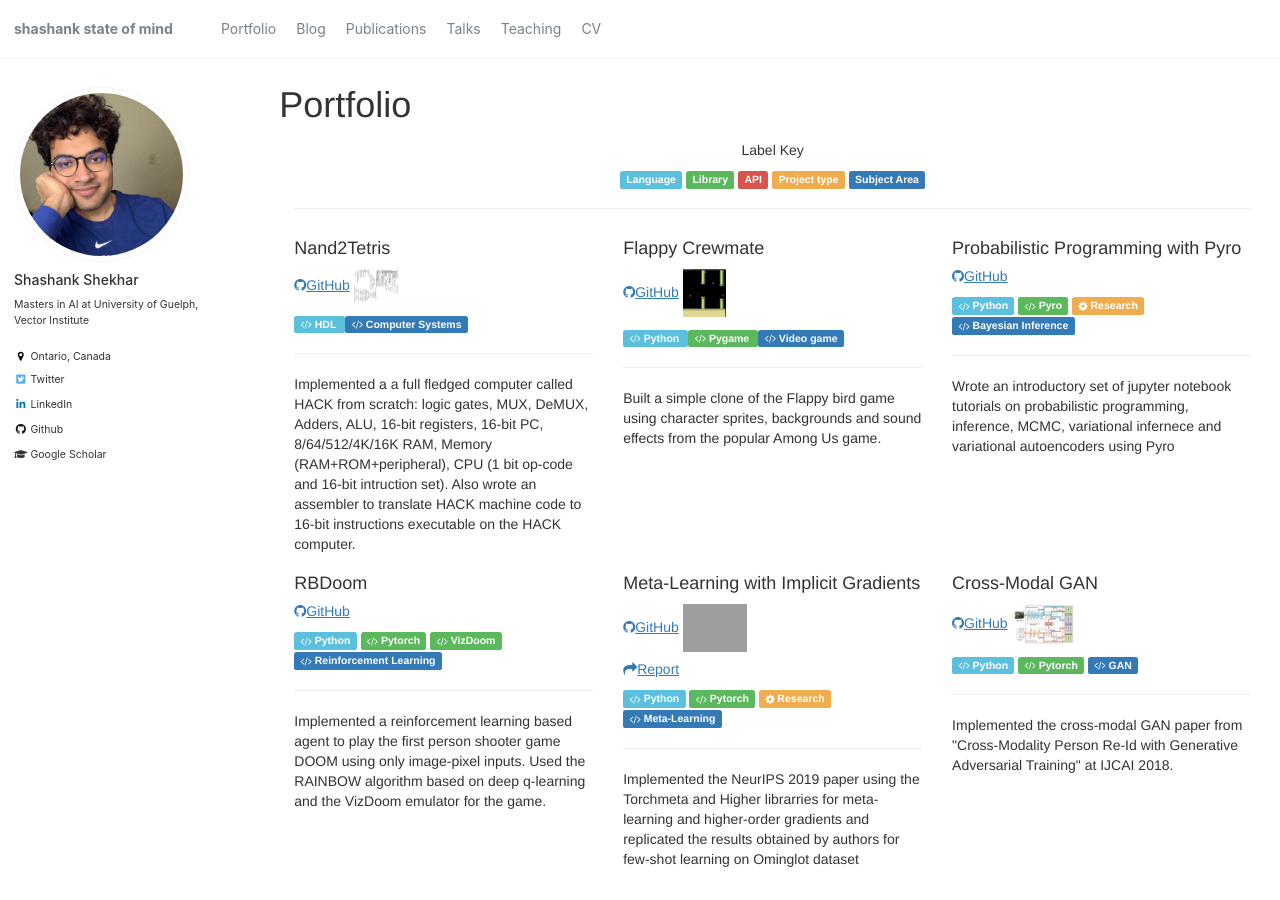
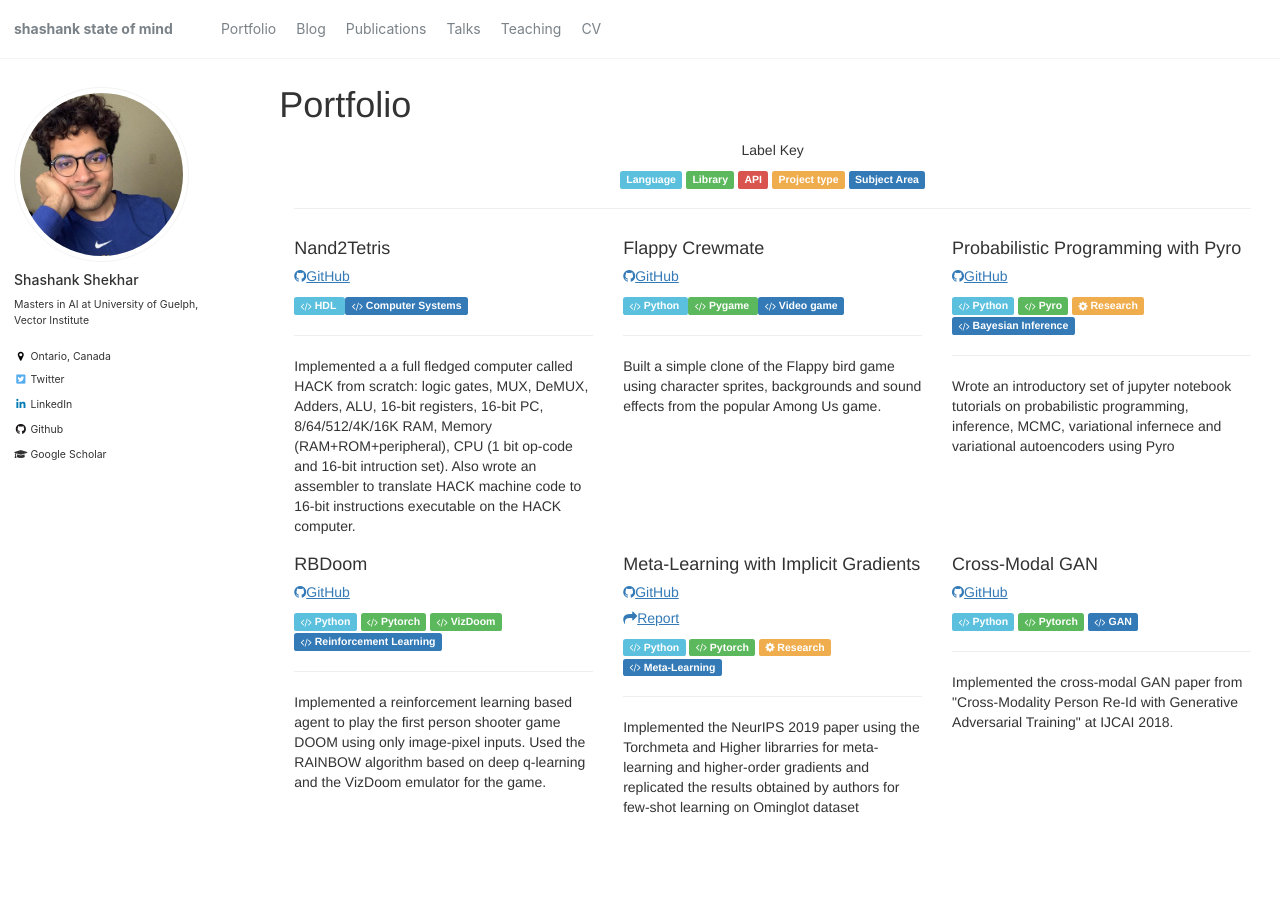
Before and after one commit to sshkhr/sshkhr.github.io, a Jekyll site: the page built from _pages/portfolio.html, in a window 1280 px wide and 900 px high. Built offline with Jekyll 4.4.1, drawn with Linux system fonts in a browser that asks for light colours; nearby versions of some CDN libraries.

Commit message:
removed images

```diff
--- a/_pages/portfolio.html
+++ b/_pages/portfolio.html
@@ -57,7 +57,6 @@
       <div class="col-md-4 column project">
         <h4 class="hackname">Nand2Tetris</h4>
           <h5 class="link"><a href="https://github.com/sshkhr/nand2tetris"><i class="fa fa-github"></i>GitHub</a>
-          <img src="{{site.url}}/images/nand2tetris.jpg" height="33" width="44" />
         </h5>
         <span class="label label-info"><i class="fa fa-code"></i> HDL </span>
         <span class="label label-primary"><i class="fa fa-code"></i> Computer Systems</span>
@@ -68,7 +67,6 @@
       <div class="col-md-4 column project">
         <h4 class="hackname">Flappy Crewmate</h4>
         <h5 class="link"><a href="https://github.com/sshkhr/flappy-crewmate"><i class="fa fa-github"></i>GitHub</a>
-        <img src="{{site.url}}/images/flappy-crewmate.png" height="48" width="43"/>
         </h5>
         <span class="label label-info"><i class="fa fa-code"></i> Python </span>
         <span class="label label-success"><i class="fa fa-code"></i> Pygame </span>
@@ -105,7 +103,6 @@
       <div class="col-md-4 column project-right">
         <h4 class="hackname">Meta-Learning with Implicit Gradients</h4>
         <h5 class="link"><a href="https://github.com/sshkhr/imaml"><i class="fa fa-github"></i>GitHub</a>
-        <img src="{{site.url}}/images/imaml.png" height="36" width="64"/>
         </h5>
         <h5 class="link"><a href="https://www.overleaf.com/read/pqmyyrnxsjmr"><i class="fa fa-share"></i>Report</a>
         </h5>
@@ -119,7 +116,6 @@
       <div class="col-md-4 column project">
         <h4 class="hackname">Cross-Modal GAN</h4>
         <h5 class="link"><a href="https://github.com/sshkhr/cmGAN"><i class="fa fa-github"></i>GitHub</a>
-        <img src="{{site.url}}/images/cmgan.png" height="39" width="63"/>
         </h5>
         <span class="label label-info"><i class="fa fa-code"></i> Python</span>
         <span class="label label-success"><i class="fa fa-code"></i> Pytorch</span>
```
